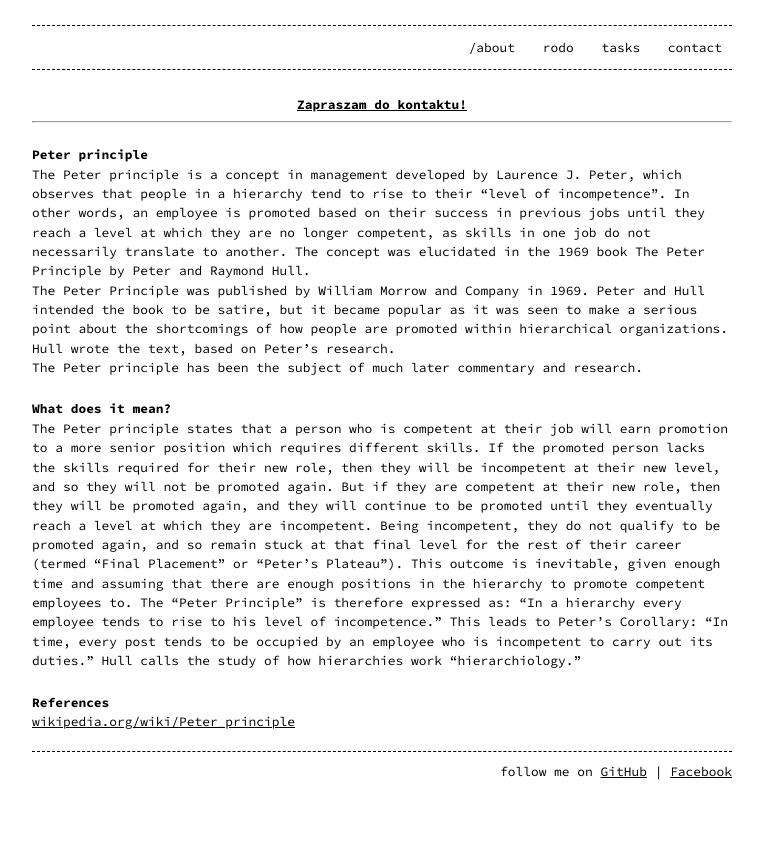
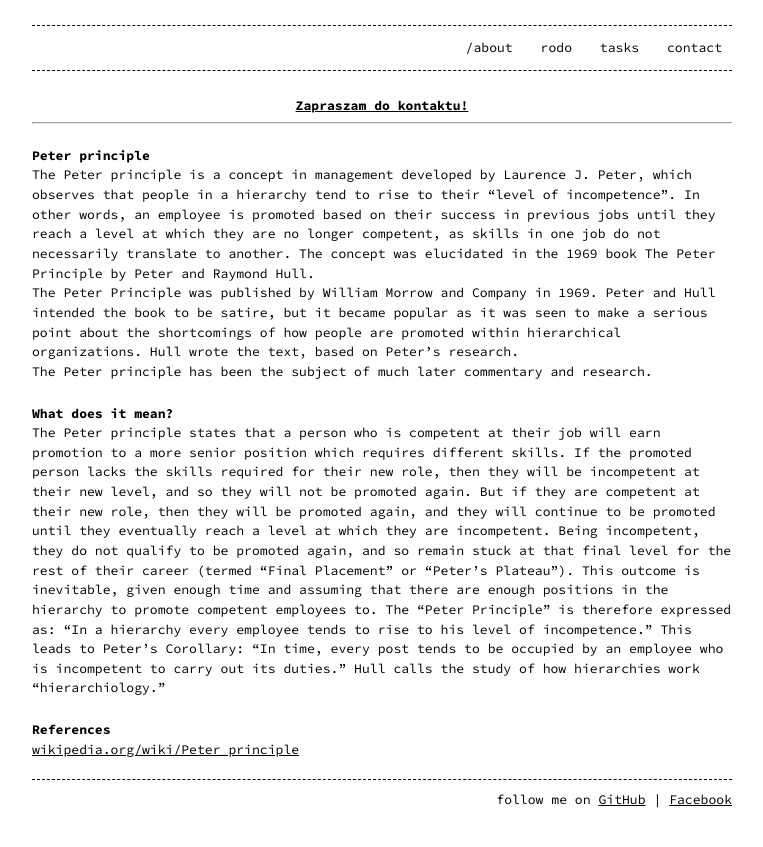
Before and after one commit to esccode/esccode.github.io, a Jekyll site: the page built from peter.md, in a window 1280 px wide. Shown: the top 847 px of the page, without its empty margins (258-1021 px from the left). Built offline with Jekyll 4.4.1, drawn with Linux system fonts in a browser that asks for light colours.

Commit message:
Update base.scss

```diff
--- a/_sass/base.scss
+++ b/_sass/base.scss
@@ -5,7 +5,7 @@
  * Style variables
  */
 $base-font-family:     'Source Code Pro', monospace !default;
-$base-font-size:       12.9px !default;
+$base-font-size:       13.1px !default;
 $mobile-font-size:     12px !default;
 $base-line-height:     1.5 !default;
 $container-width:      99% !default;
```
